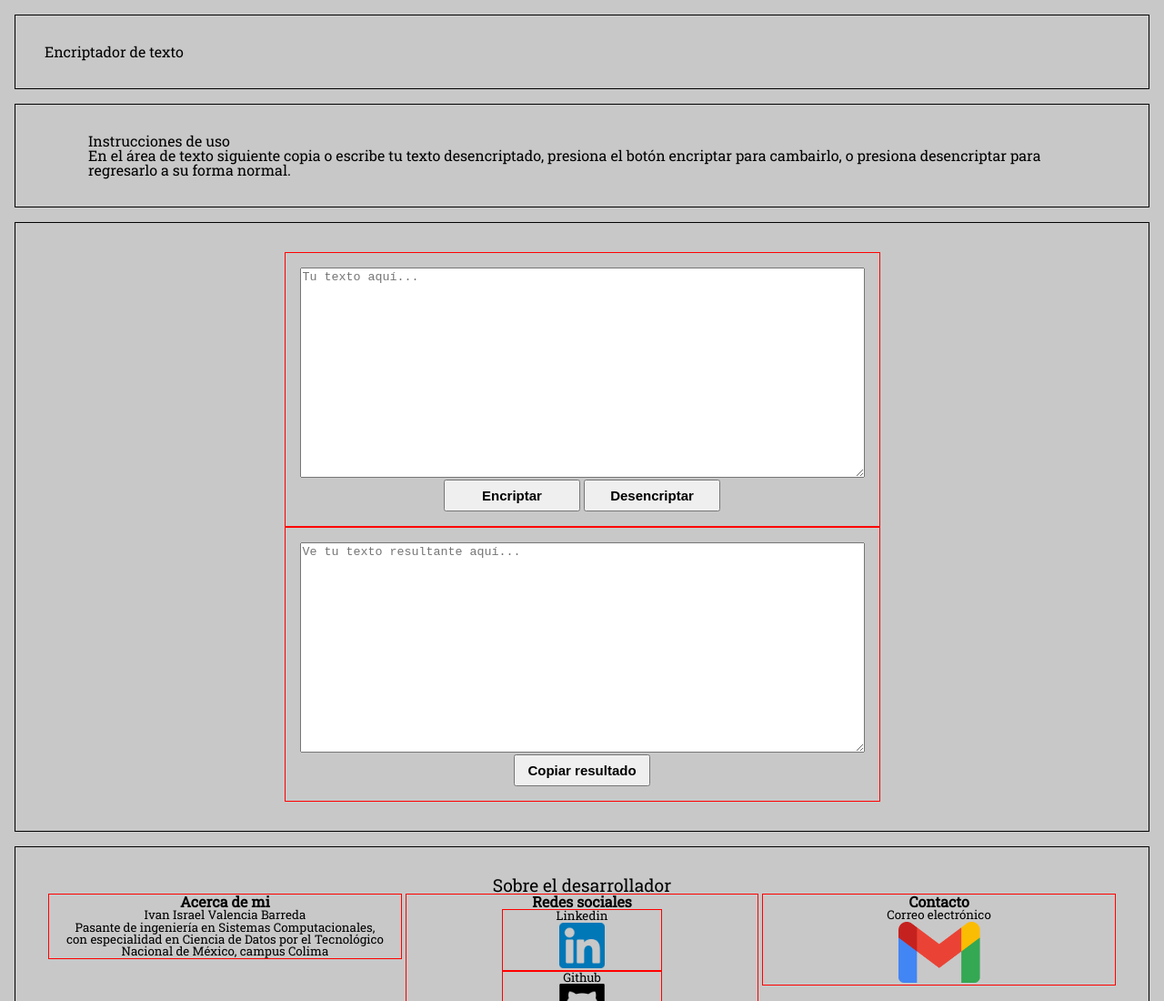
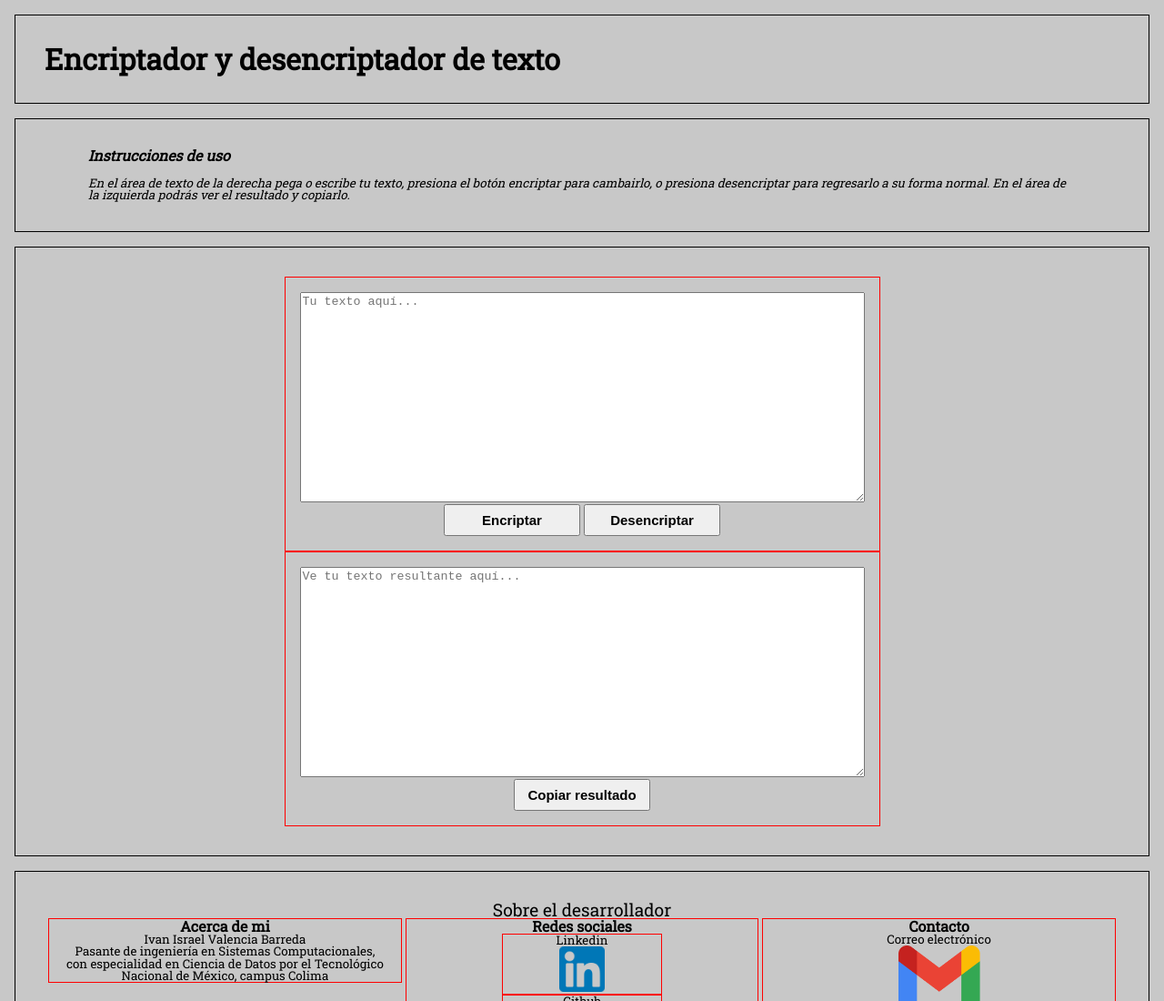
Before and after one commit to IvanTenryu/codificadorOne.github.io, a plain HTML site: page index.html in a window 1280 px wide. Shown: the top 1100 px of the page at 91% size. Drawn offline with Linux system fonts and the light colour scheme.

Commit message:
Update <p> tag

```diff
--- a/index.html
+++ b/index.html
@@ -21,14 +21,14 @@
 
   <body>
     <header>
-      <h1 class="titulo-pagina">Encriptador de texto</h1>
+      <h1 class="titulo-pagina">Encriptador y desencriptador de texto</h1>
     </header>
 
     <main>
 
       <div class="instrucciones">
         <h3 class="titulo-instrucciones">Instrucciones de uso</h3>
-        <p class="parrafo-instrucciones">En el área de texto siguiente copia o escribe tu texto desencriptado, presiona el botón encriptar para cambairlo, o presiona desencriptar para regresarlo a su forma normal.</p>
+        <p class="parrafo-instrucciones">En el área de texto de la derecha pega o escribe tu texto, presiona el botón encriptar para cambairlo, o presiona desencriptar para regresarlo a su forma normal. En el área de la izquierda podrás ver el resultado y copiarlo.</p>
       </div>
 
       <div class="contenedor">
--- a/styles.css
+++ b/styles.css
@@ -6,6 +6,8 @@ html {
 }
 
 header {
+  font-size: xx-large;
+  font-weight: bold;
   border: 1px solid black;
   margin: 1rem;
   padding: 2rem 2rem;
@@ -19,6 +21,16 @@ header {
   text-align: left;
 }
 
+.instrucciones h3 {
+  font-style: italic;
+  font-weight: bold;
+  padding-bottom: 1rem;
+}
+
+.instrucciones p {
+  font-size: smaller;
+  font-style: italic;
+}
 .contenedor {
   border: 1px solid black;
   margin: 1rem;
```
